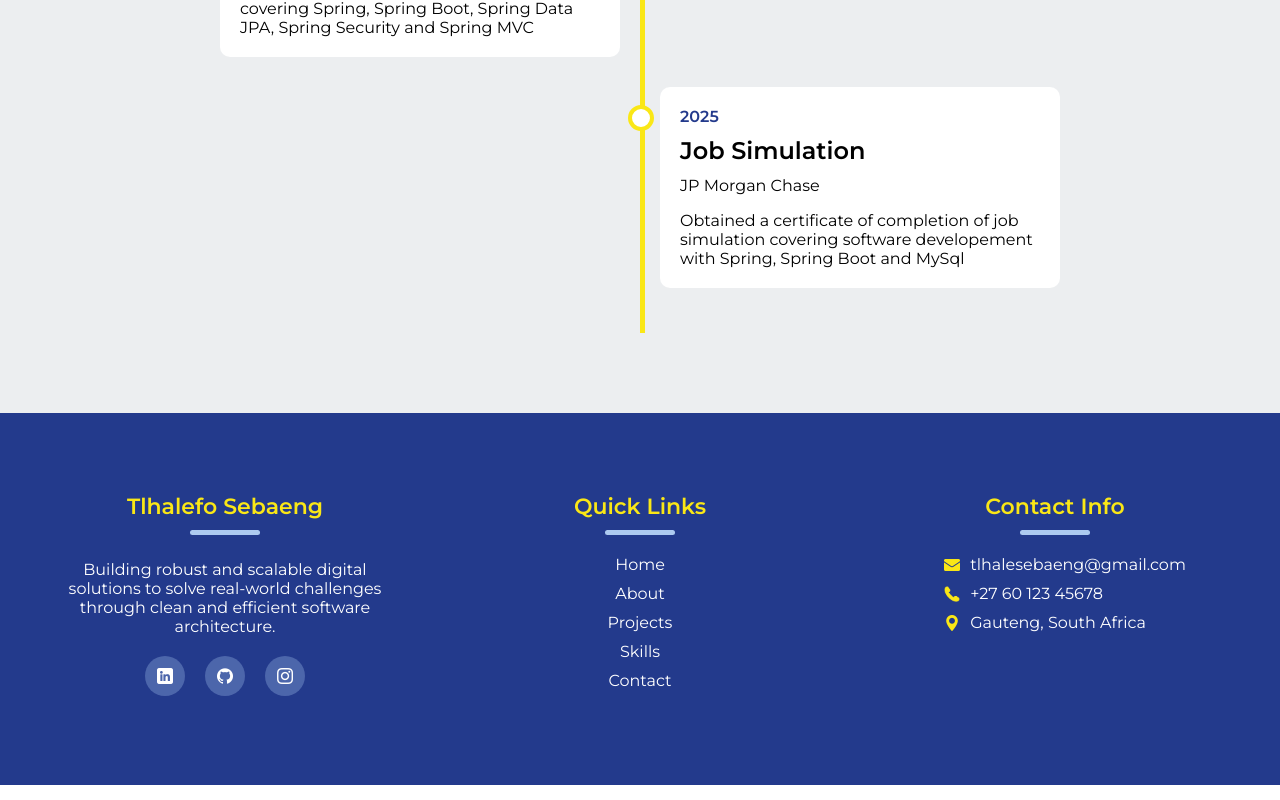
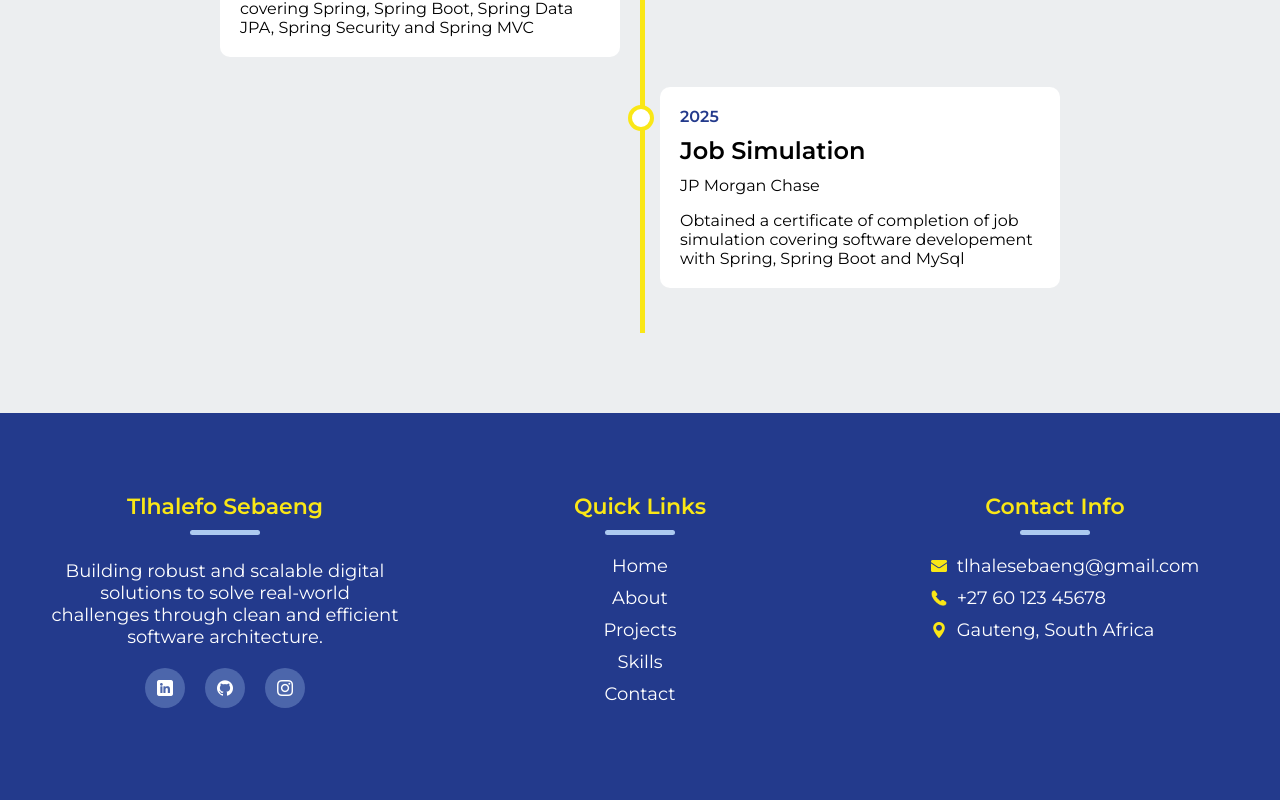
Before and after one commit to tlhalesebaeng/my-portfolio, a React (Vite) app: page / in a window 1280 px wide. Shown: the part 3611-4411 px from the top of the page. Built offline with nearby package versions, Linux system fonts and the light colour scheme.

Commit message:
Increase font size of footer description, links and contact details

```diff
--- a/src/components/footer/Footer.css
+++ b/src/components/footer/Footer.css
@@ -42,6 +42,7 @@ footer .marker {
 .footer-about p {
     color: rgb(255, 255, 255);
     margin: 20px 0px;
+    font-size: 18px;
     text-align: center;
     display: flex;
     align-items: center;
@@ -79,6 +80,7 @@ footer .marker {
 /* footer links styles */
 
 .footer-links ul li {
+    font-size: 18px;
     color: rgb(255, 255, 255);
 }
 
@@ -101,6 +103,7 @@ footer .marker {
 }
 
 .footer-contact ul li p {
+    font-size: 18px;
     margin-left: 10px;
     color: rgb(255, 255, 255);
 }
```
